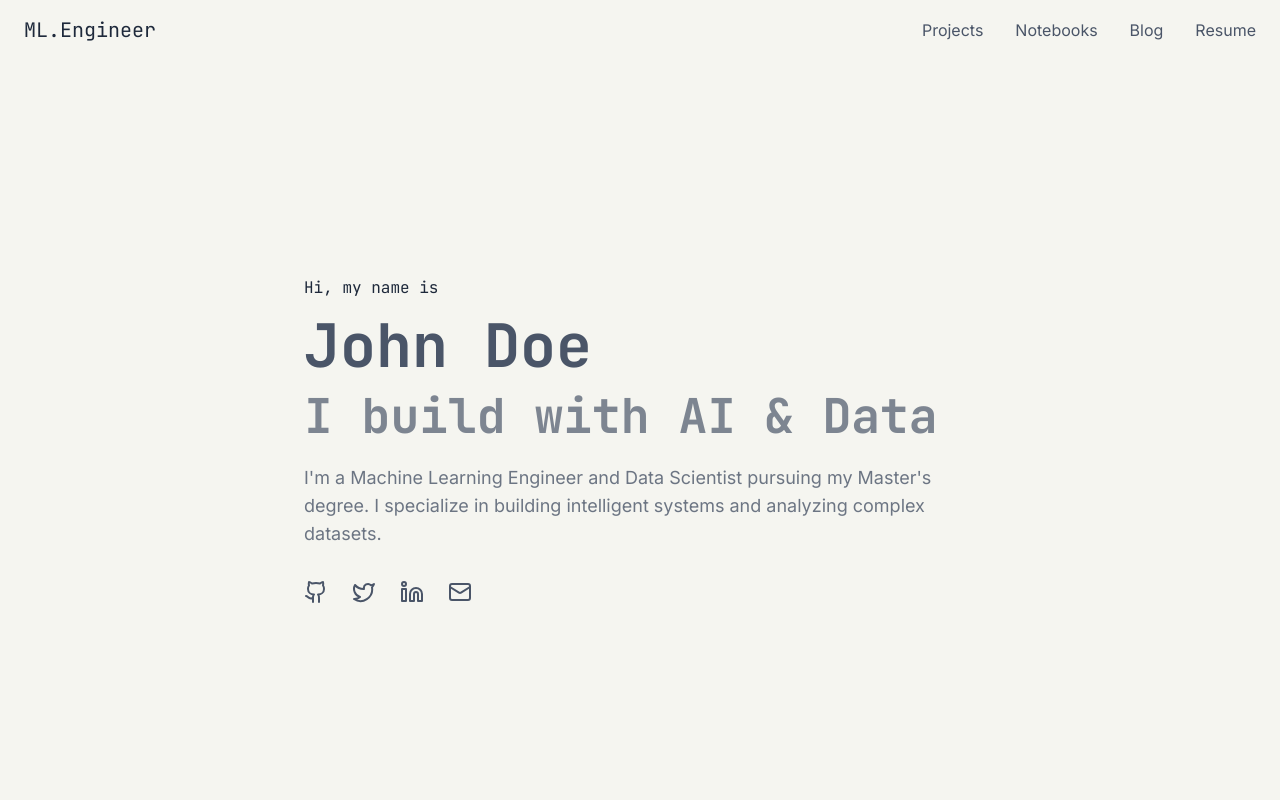
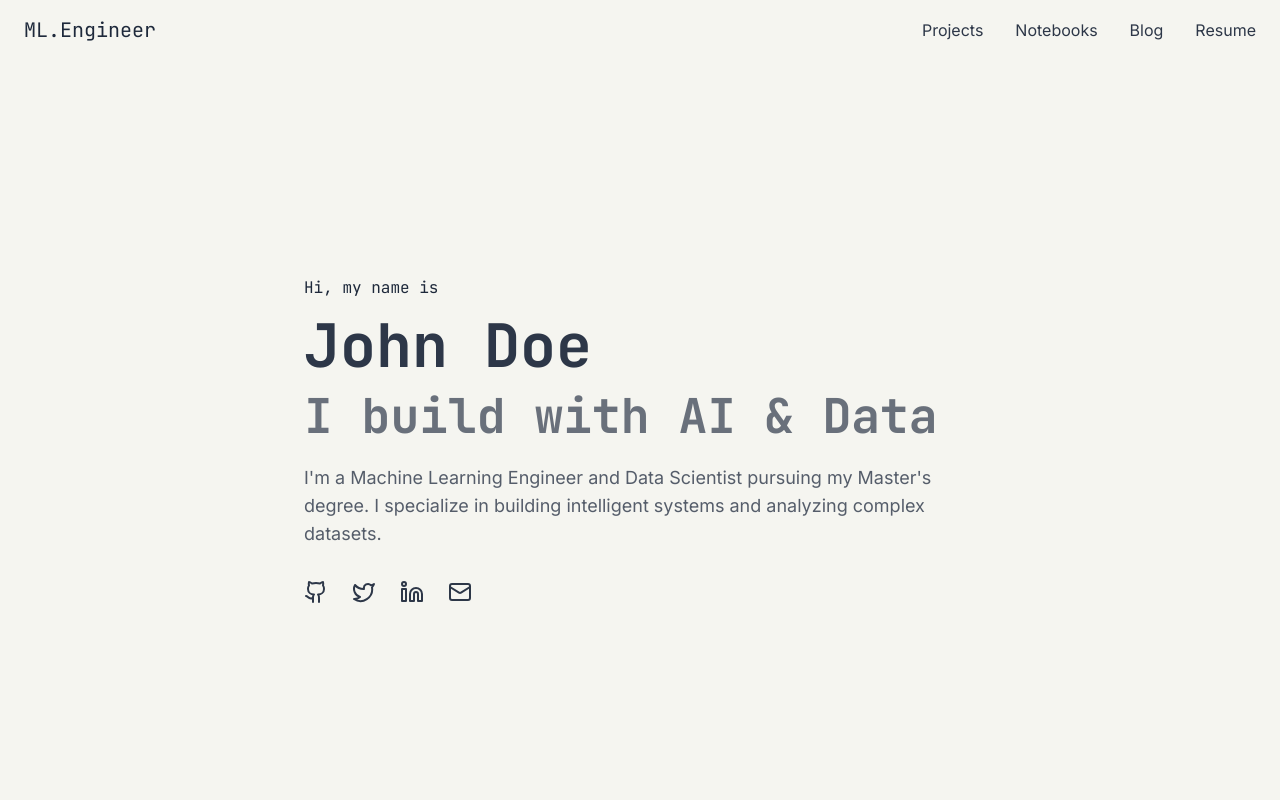
Before and after one commit to harshit-py/harshit-py.github.io, a React (Vite) app: page / in a window 1280 px wide. Shown: the top 800 px of the page. Built offline with nearby package versions, Linux system fonts and the light colour scheme.

Commit message:
Fix background and text color compatibility
Ensure that the background shades are compatible with the text color to improve visibility on the site.
[skip gpt_engineer]

```diff
--- a/src/index.css
+++ b/src/index.css
@@ -37,7 +37,7 @@
     @apply bg-navy text-slate font-sans;
   }
   h1, h2, h3, h4, h5, h6 {
-    @apply font-mono text-accent;
+    @apply font-mono text-slate font-bold;
   }
 }
 
--- a/tailwind.config.ts
+++ b/tailwind.config.ts
@@ -19,9 +19,9 @@ export default {
     },
     extend: {
       colors: {
-        navy: "#F5F5F0", // Light cream/beige color
-        slate: "#4A5568", // Darker text color for contrast
-        accent: "#64FFDA",
+        navy: "#F5F5F0", // Light cream background
+        slate: "#2D3748", // Darker slate color for better text contrast
+        accent: "#0A66C2", // Professional blue accent color
         border: "hsl(var(--border))",
         input: "hsl(var(--input))",
         ring: "hsl(var(--ring))",
```
